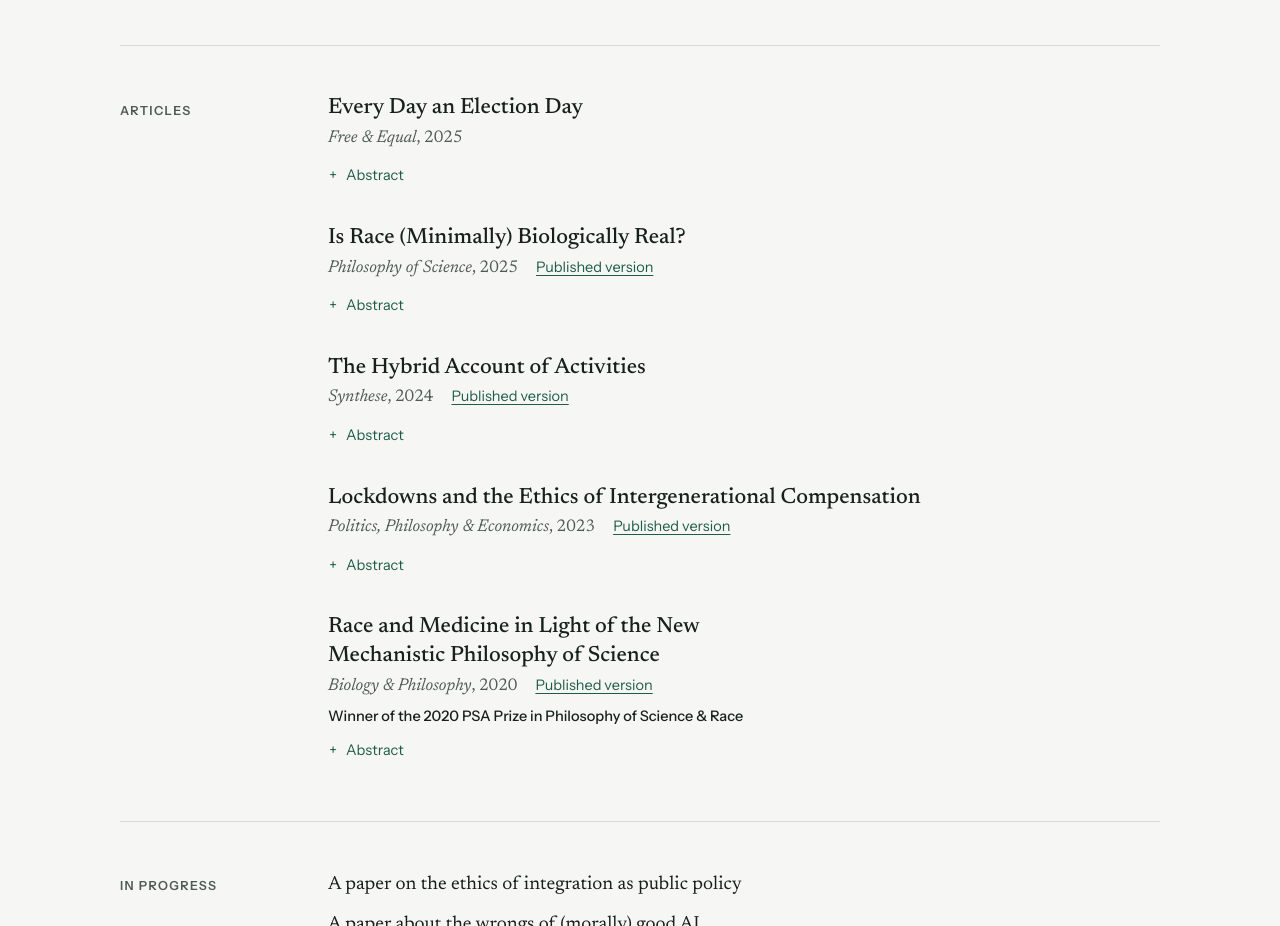
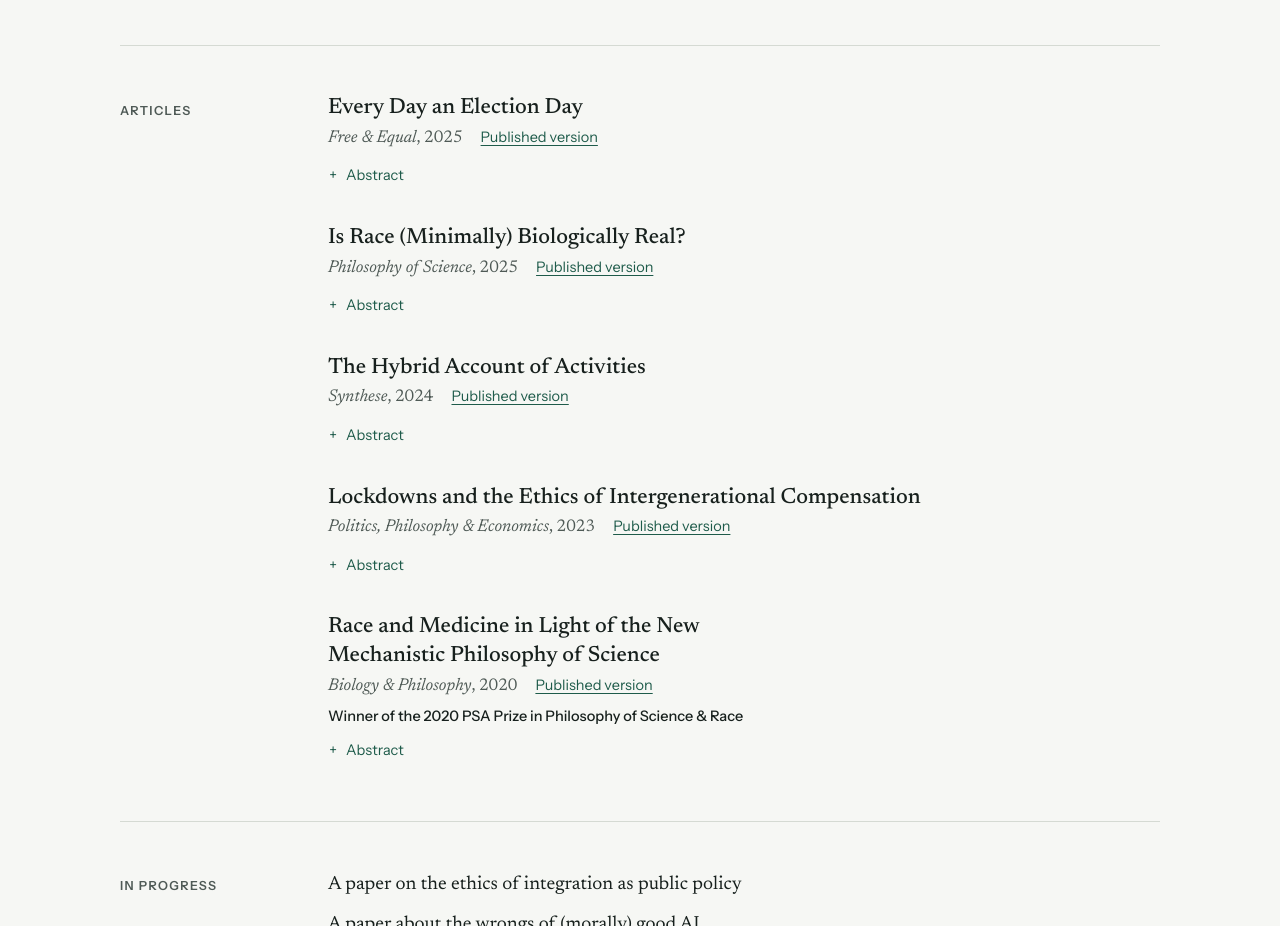
Before and after one commit to Kalewold/kalewold.github.io, a plain HTML site: page index.html in a window 1280 px wide. Shown: the part 1033-1959 px from the top of the page. Drawn offline with Linux system fonts and the light colour scheme.

Commit message:
Update index.html

```diff
--- a/index.html
+++ b/index.html
@@ -153,6 +153,7 @@ footer { padding: 28px 0 56px; border-top: 1px solid var(--rule); font-family: v
       <h3>Every Day an Election Day</h3>
       <div class="meta">
         <p><em>Free &amp; Equal</em>, 2025</p>
+        <a href="https://freeandequaljournal.org/article/id/18068/">Published version</a>
       </div>
       <details>
         <summary>Abstract</summary>
```
